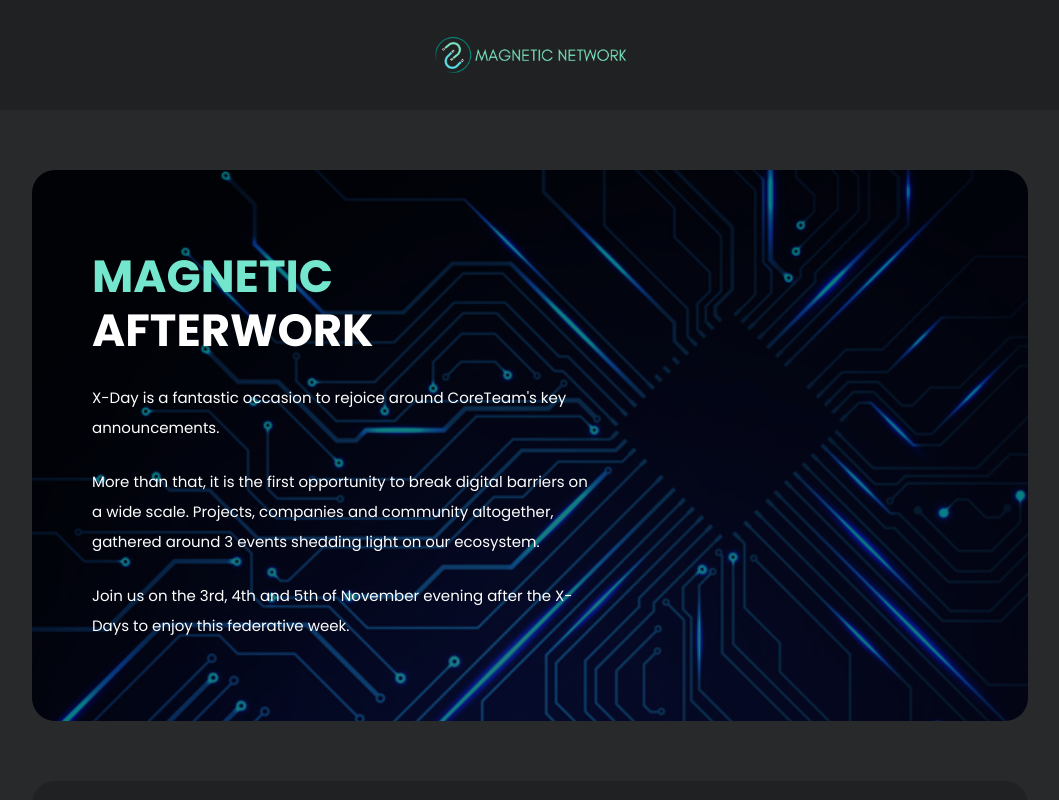
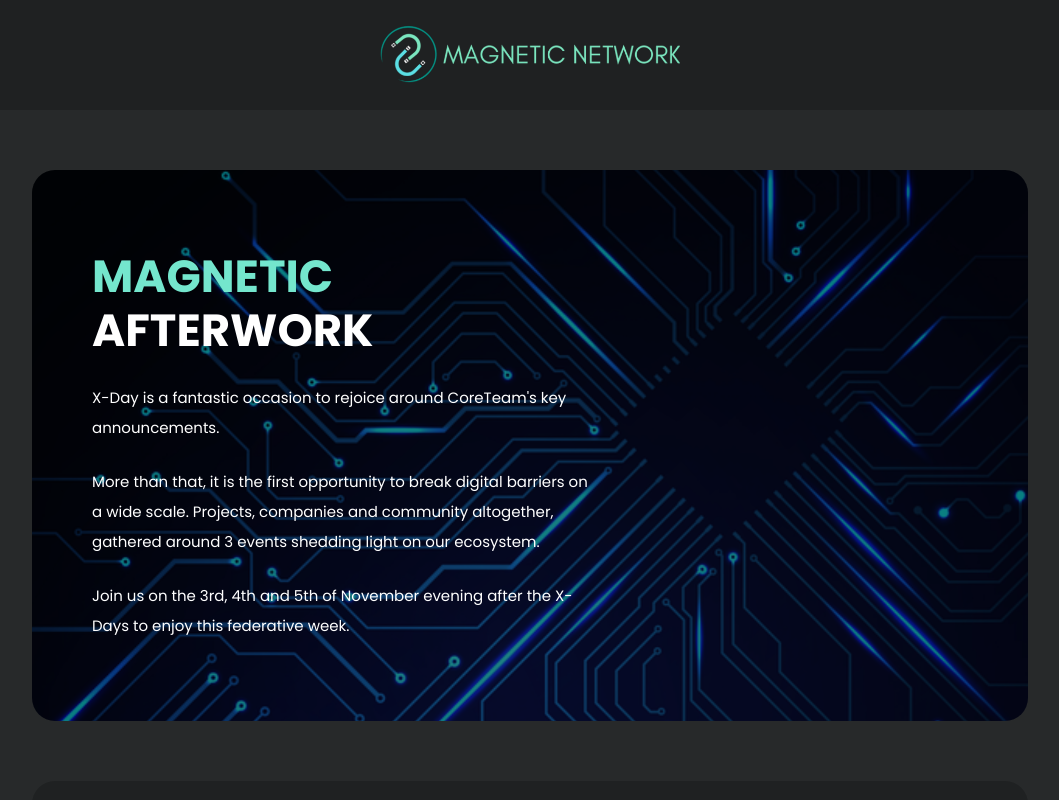
Before and after one commit to Babayaga87/template_event, a plain HTML site: page index.html in a window 1280 px wide. Shown: the top 800 px of the page, without its empty margins (110-1169 px from the left). Drawn offline with nearby package versions, Linux system fonts and the light colour scheme.

Commit message:
WIP Increased logo size and updated padding for desktop.

```diff
--- a/assets/css/templatemo-cyborg-gaming.css
+++ b/assets/css/templatemo-cyborg-gaming.css
@@ -366,7 +366,7 @@ Header Style
   min-height: 80px;
   background: transparent;
   display: flex;
-  padding: 15px 0px;
+  padding: 0px 0px;
   border-radius: 50px;
 }
 
@@ -409,7 +409,7 @@ Header Style
 }
 
 .header-area .main-nav .logo img {
-  width: 191px;
+  width: 300px;
 }
 
 .background-header .main-nav .logo {
@@ -637,6 +637,7 @@ Header Style
   .header-area .main-nav {
     background-color: transparent;
     border-radius: 0px;
+    padding-top: 5px;
   }
   .header-area .main-nav .nav {
     height: auto;
```
